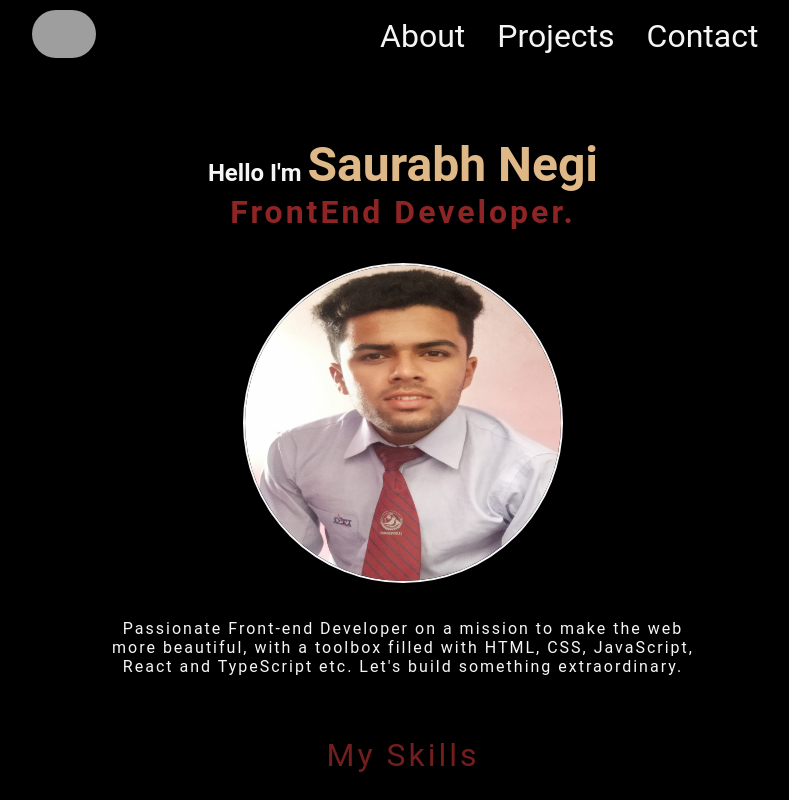
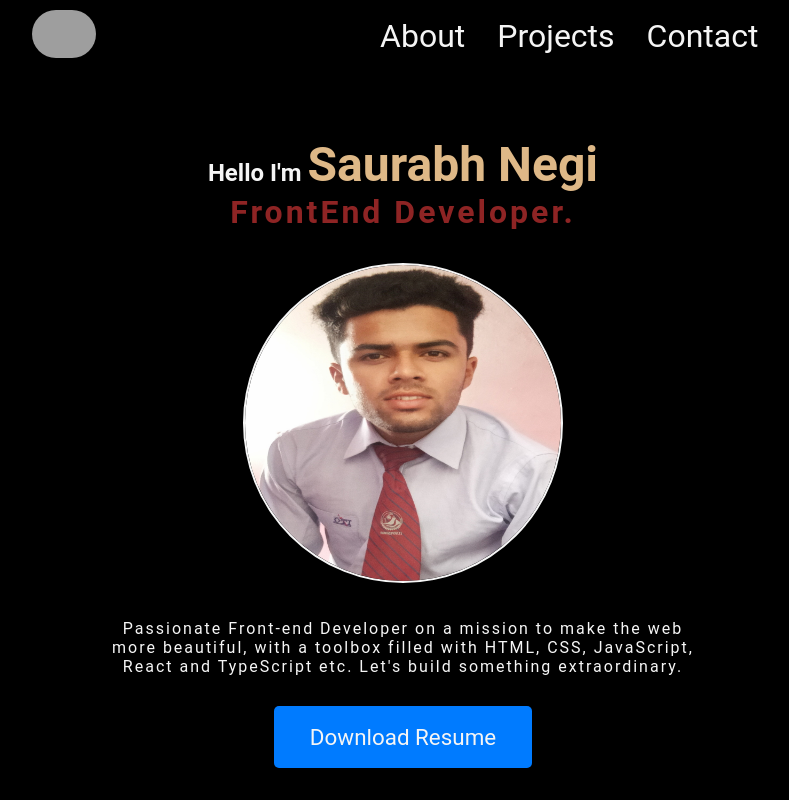
Before and after one commit to Srbhnegi1/portfolio, a React (Vite) app: page / in a window 1280 px wide. Shown: the top 800 px of the page, without its empty margins (237-1026 px from the left). Built offline with nearby package versions, Linux system fonts and the light colour scheme; grey boxes are pictures that could not be loaded.

Commit message:
resume_added

```diff
--- a/src/Components/Home/Home.css
+++ b/src/Components/Home/Home.css
@@ -27,6 +27,20 @@
   letter-spacing: 2px;
 }
 
+.resume {
+  text-align: center;
+  margin: 3rem;
+}
+
+.resume a {
+  background-color: #007bff;
+  border-radius: 5px;
+  transition: background-color 0.3s ease;
+}
+
+.resume a:hover {
+  background-color: #0056b3;
+}
 .skills {
   text-align: center;
   padding: 20px;
@@ -34,7 +48,7 @@
 }
 
 .skills p {
-  font-size: 2em;
+  font-size: 2.4rem;
   margin-bottom: 20px;
   color: rgba(165, 42, 42, 0.702);
   letter-spacing: 3px;
@@ -62,7 +76,7 @@
   }
 
   .skills p {
-    font-size: 1.5em;
+    font-size: 1.8rem;
   }
 
   .skills img {
@@ -78,7 +92,7 @@
   }
 
   .skills p {
-    font-size: 1.2em;
+    font-size: 1.4rem;
   }
 
   .skills img {
@@ -111,3 +125,31 @@
     margin: 5px;
   }
 }
+
+@media (min-width: 600px) {
+  .resume a {
+    padding: 12px 24px;
+    font-size: 1.1em;
+  }
+}
+
+@media (min-width: 768px) {
+  .resume a {
+    padding: 14px 28px;
+    font-size: 1.2em;
+  }
+}
+
+@media (min-width: 992px) {
+  .resume a {
+    padding: 16px 32px;
+    font-size: 1.3em;
+  }
+}
+
+@media (min-width: 1200px) {
+  .resume a {
+    padding: 18px 36px;
+    font-size: 1.4em;
+  }
+}
--- a/src/Components/Home/Home.tsx
+++ b/src/Components/Home/Home.tsx
@@ -18,6 +18,11 @@ const Home = () => {
             React and TypeScript etc. Let's build something extraordinary.
           </p>
         </div>
+      </div>
+      <div className="resume">
+        <a href="Saurabh.pdf" download>
+          Download Resume
+        </a>
       </div>
       <div className="skills">
         <p>My Skills</p>
```
Also changed, not shown: 1 other file (tests, documents, lock files or other folders).
